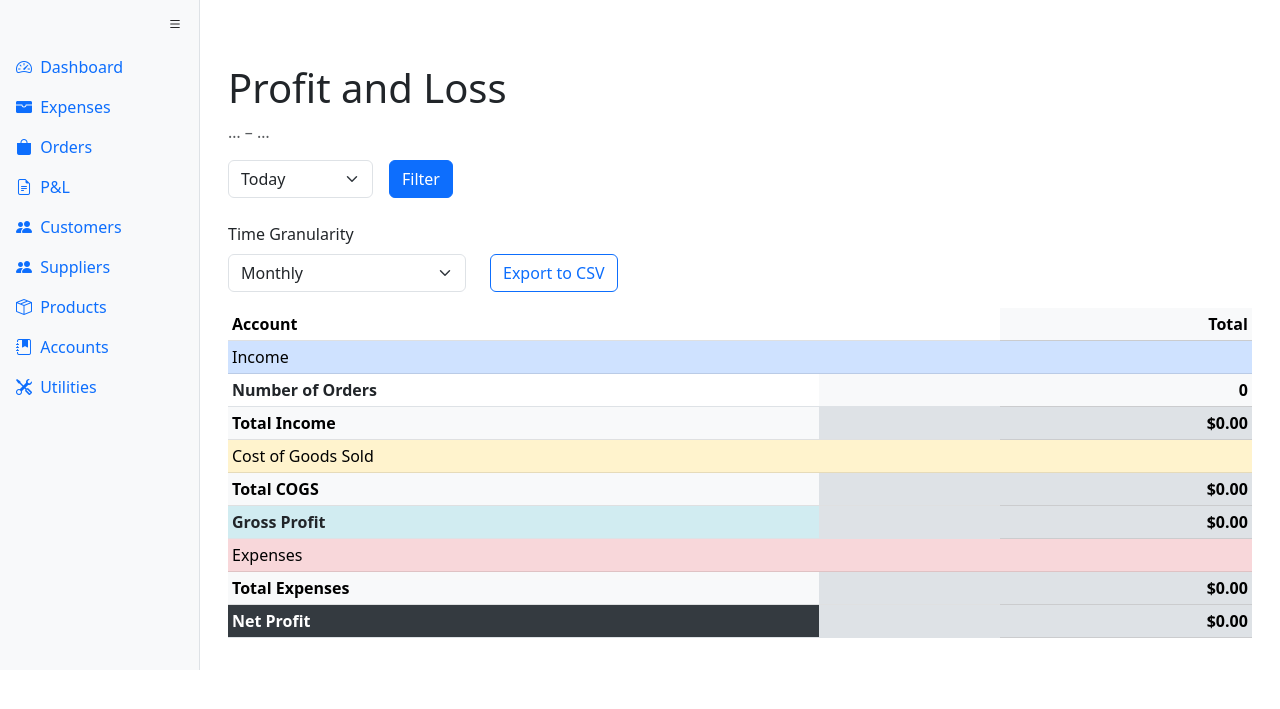
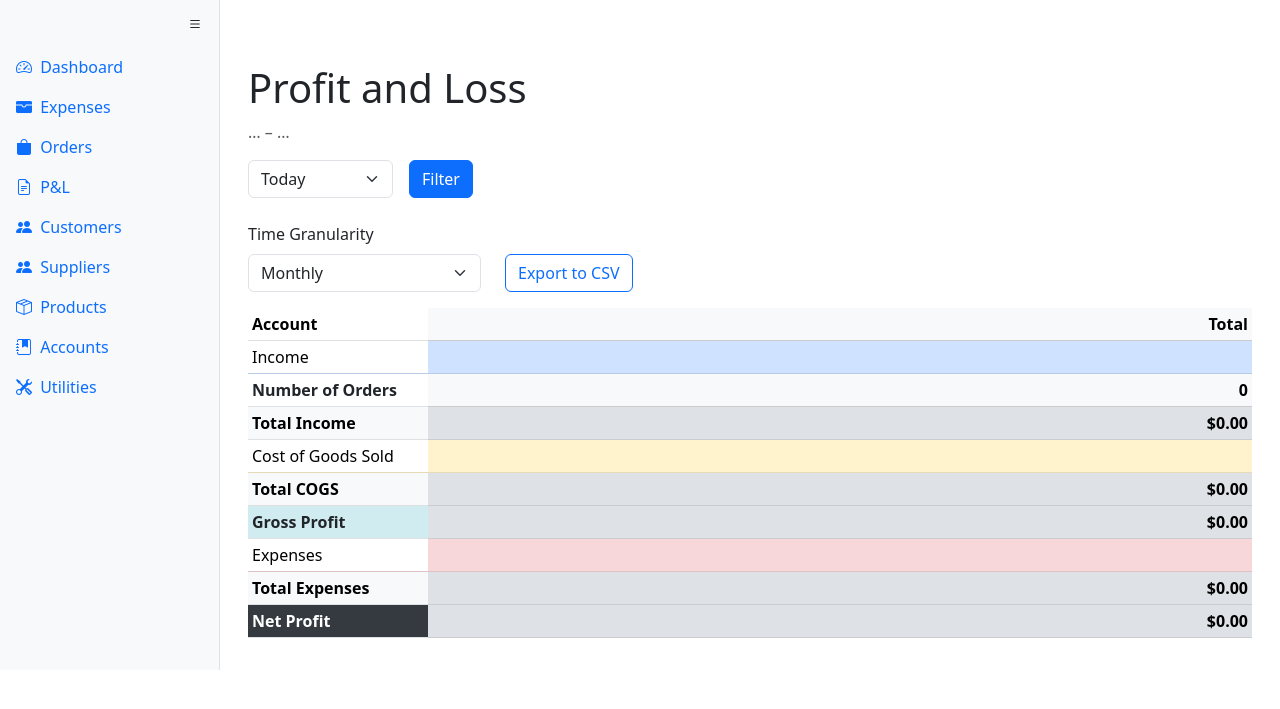
Before and after one commit to karlneco/pod_accounting, a Flask app: template app/templates/reports/pl.html in a window 1280 px wide. Shown: the top 709 px of the page. Run offline with Flask 3, Linux system fonts and the light colour scheme; the template is opened without the code that fills it, so the values that code supplies are empty; some libraries are stand-ins or nearby versions.

Commit message:
Fix P&L table column widths

```diff
--- a/app/templates/reports/pl.html
+++ b/app/templates/reports/pl.html
@@ -1,23 +1,47 @@
 {% extends "base.html" %}
 {% block extra_styles %}
   <style>
-    tbody tr > :first-child {
-      position: sticky;
-      z-index: 1;
-      left: 0;
+    #pl-table-container {
+      width: 100%;
+      overflow-x: auto;
     }
-    tbody th > :first-child {
-      position: sticky;
-      z-index: 1;
-      left: 0;
+
+    #pl-table {
+      width: max-content;
+      min-width: 100%;
     }
-    .sticky-col {
+
+    #pl-table .sticky-col {
       position: sticky;
       left: 0;
       background: white;
       z-index: 2;
       box-shadow: 2px 0 5px -2px #ccc;
-      min-width: 250px;
+      width: 180px;
+      min-width: 180px;
+      max-width: 180px;
+      white-space: normal;
+      overflow-wrap: anywhere;
+    }
+
+    #pl-table .total-col {
+      min-width: 140px;
+      position: sticky;
+      right: 0;
+      background: #f8f9fa;
+      z-index: 1;
+      box-shadow: -2px 0 5px -2px #ccc;
+    }
+
+    #pl-table thead .sticky-col,
+    #pl-table thead .total-col {
+      z-index: 3;
+    }
+
+    #pl-table a {
+      display: inline-block;
+      max-width: 100%;
+      overflow-wrap: anywhere;
     }
   </style>
   {% endblock %}
@@ -48,8 +72,8 @@
     </div>
   </div>
 
-  <div id="pl-table-container" style="overflow-x: auto; width: 100%; max-width: 80vw;">
-    <table id="pl-table" class="table table-sm" style="min-width: 800px;">
+  <div id="pl-table-container">
+    <table id="pl-table" class="table table-sm">
       <!-- Header with period columns -->
       <thead class="table-light">
         <tr>
@@ -57,7 +81,7 @@
           {% for col in period_columns %}
           <th class="text-end" style="min-width: 120px;">{{ col.label }}</th>
           {% endfor %}
-          <th class="text-end table-secondary" style="min-width: 140px; position: sticky; right: 0; background: #f8f9fa; z-index: 1;">Total</th>
+          <th class="text-end table-secondary total-col">Total</th>
         </tr>
       </thead>
 
@@ -75,7 +99,7 @@
           {% for col in period_columns %}
           <td class="text-end"><strong>{{ order_counts_by_period.get(col.key, 0) }}</strong></td>
           {% endfor %}
-          <td class="text-end table-secondary" style="position: sticky; right: 0; background: #f8f9fa; z-index: 1;"><strong>{{ order_counts_by_period.values() | sum }}</strong></td>
+          <td class="text-end table-secondary total-col"><strong>{{ order_counts_by_period.values() | sum }}</strong></td>
         </tr>
 
         {% for item in income %}
@@ -84,7 +108,7 @@
           {% for col in period_columns %}
           <td class="text-end">${{ '{:,.2f}'.format(item.periods[col.key]) }}</td>
           {% endfor %}
-          <td class="text-end table-secondary" style="position: sticky; right: 0; background: #f8f9fa; z-index: 1;">${{ '{:,.2f}'.format(item.total) }}</td>
+          <td class="text-end table-secondary total-col">${{ '{:,.2f}'.format(item.total) }}</td>
         </tr>
         {% endfor %}
 
@@ -93,7 +117,7 @@
           {% for col in period_columns %}
           <th class="text-end">${{ '{:,.2f}'.format(period_totals.income[col.key]) }}</th>
           {% endfor %}
-          <th class="text-end table-secondary" style="position: sticky; right: 0; background: #dee2e6; z-index: 1;">${{ '{:,.2f}'.format(period_totals.income.values() | sum) }}</th>
+          <th class="text-end table-secondary total-col" style="background: #dee2e6;">${{ '{:,.2f}'.format(period_totals.income.values() | sum) }}</th>
         </tr>
       </tbody>
 
@@ -113,7 +137,7 @@
           {% for col in period_columns %}
           <td class="text-end">${{ '{:,.2f}'.format(item.periods[col.key]) }}</td>
           {% endfor %}
-          <td class="text-end table-secondary" style="position: sticky; right: 0; background: #f8f9fa; z-index: 1;">${{ '{:,.2f}'.format(item.total) }}</td>
+          <td class="text-end table-secondary total-col">${{ '{:,.2f}'.format(item.total) }}</td>
         </tr>
         {% endfor %}
 
@@ -122,7 +146,7 @@
           {% for col in period_columns %}
           <th class="text-end">${{ '{:,.2f}'.format(period_totals.cogs[col.key]) }}</th>
           {% endfor %}
-          <th class="text-end table-secondary" style="position: sticky; right: 0; background: #dee2e6; z-index: 1;">${{ '{:,.2f}'.format(period_totals.cogs.values() | sum) }}</th>
+          <th class="text-end table-secondary total-col" style="background: #dee2e6;">${{ '{:,.2f}'.format(period_totals.cogs.values() | sum) }}</th>
         </tr>
       </tbody>
 
@@ -133,7 +157,7 @@
           {% for col in period_columns %}
           <th style="background: #d1ecf1;" class="text-end">${{ '{:,.2f}'.format(period_totals.gross_profit[col.key]) }}</th>
           {% endfor %}
-          <th class="text-end table-secondary" style="position: sticky; right: 0; background: #dee2e6; z-index: 1;">${{ '{:,.2f}'.format(period_totals.gross_profit.values() | sum) }}</th>
+          <th class="text-end table-secondary total-col" style="background: #dee2e6;">${{ '{:,.2f}'.format(period_totals.gross_profit.values() | sum) }}</th>
         </tr>
       </tbody>
 
@@ -160,7 +184,7 @@
           {% for col in period_columns %}
           <td class="text-end">${{ '{:,.2f}'.format(item.periods[col.key]) }}</td>
           {% endfor %}
-          <td class="text-end table-secondary" style="position: sticky; right: 0; background: #f8f9fa; z-index: 1;">${{ '{:,.2f}'.format(item.total) }}</td>
+          <td class="text-end table-secondary total-col">${{ '{:,.2f}'.format(item.total) }}</td>
         </tr>
         {% endfor %}
         <tr class="table-light">
@@ -168,7 +192,7 @@
           {% for col in period_columns %}
           <th class="text-end">${{ '{:,.2f}'.format(period_totals.expenses[col.key]) }}</th>
           {% endfor %}
-          <th class="text-end table-secondary" style="position: sticky; right: 0; background: #dee2e6; z-index: 1;">${{ '{:,.2f}'.format(period_totals.expenses.values() | sum) }}</th>
+          <th class="text-end table-secondary total-col" style="background: #dee2e6;">${{ '{:,.2f}'.format(period_totals.expenses.values() | sum) }}</th>
         </tr>
       </tbody>
 
@@ -179,7 +203,7 @@
           {% for col in period_columns %}
           <th  style="background: #343a40; color: white" class="text-end">${{ '{:,.2f}'.format(period_totals.net_profit[col.key]) }}</th>
           {% endfor %}
-          <th class="text-end table-secondary" style="position: sticky; right: 0; background: #dee2e6; z-index: 1;">${{ '{:,.2f}'.format(period_totals.net_profit.values() | sum) }}</th>
+          <th class="text-end table-secondary total-col" style="background: #dee2e6;">${{ '{:,.2f}'.format(period_totals.net_profit.values() | sum) }}</th>
         </tr>
       </tbody>
     </table>
@@ -193,18 +217,5 @@ function changeGranularity() {
     url.searchParams.set('granularity', granularity);
     window.location.href = url.toString();
 }
-
-function setPLTableWidth() {
-  const container = document.getElementById('pl-table-container');
-  const table = document.getElementById('pl-table');
-  if (!container || !table) return;
-  // Make the table 120% of the container width, or at least 800px
-  const minWidth = 800;
-  const newWidth = Math.max(container.offsetWidth * 1.2, minWidth);
-  table.style.width = newWidth + 'px';
-}
-
-window.addEventListener('DOMContentLoaded', setPLTableWidth);
-window.addEventListener('resize', setPLTableWidth);
 </script>
 {% endblock %}
```
